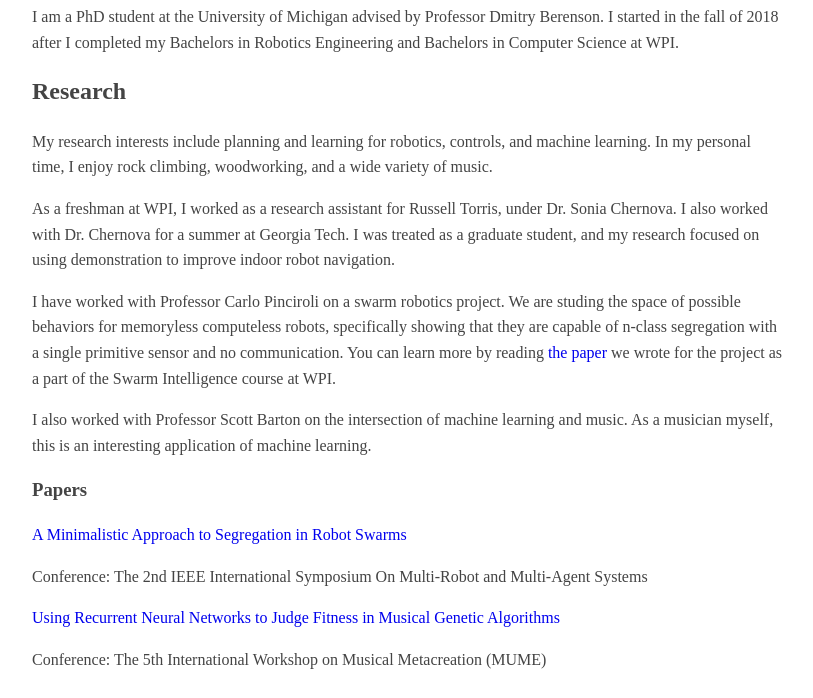
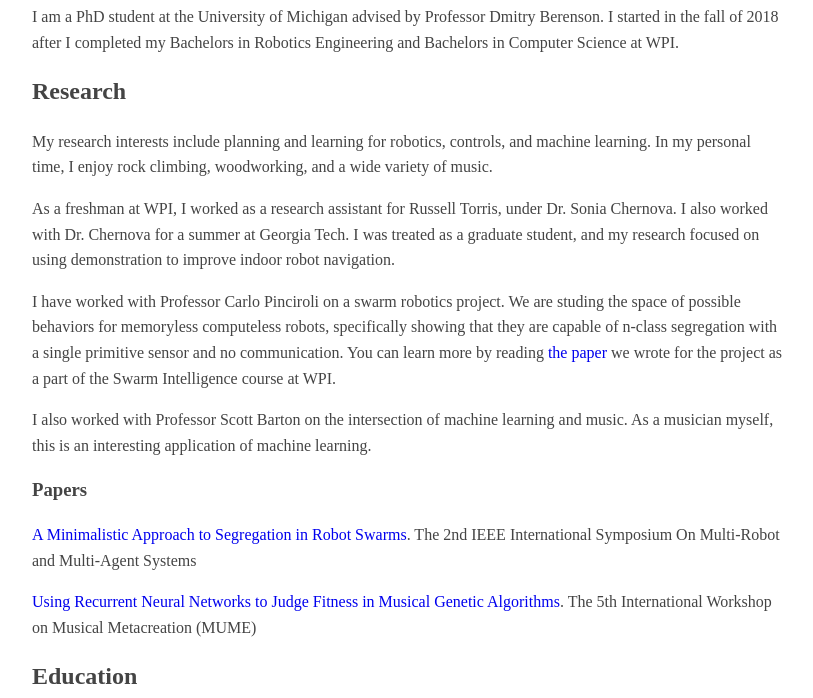
Before and after one commit to PeterMitrano/petermitrano.github.io, a plain HTML site: page index.html in a window 1280 px wide. Shown: the part 102-800 px from the top of the page, without its empty margins (233-1046 px from the left). Drawn offline with Linux system fonts and the light colour scheme.

Commit message:
improve formatting

```diff
--- a/index.html
+++ b/index.html
@@ -48,17 +48,13 @@
 
 <h3>Papers</h3>
 <p>
-<a href="https://arxiv.org/abs/1901.10423">A Minimalistic Approach to Segregation in Robot Swarms</a>
-</p>
-<p>
-Conference: The 2nd IEEE International Symposium On Multi-Robot and Multi-Agent Systems
+<a href="https://arxiv.org/abs/1901.10423">A Minimalistic Approach to Segregation in Robot Swarms</a>.
+The 2nd IEEE International Symposium On Multi-Robot and Multi-Agent Systems
 </p>
 
 <p>
-<a href="https://www.researchgate.net/publication/318041455_Using_Recurrent_Neural_Networks_to_Judge_Fitness_in_Musical_Genetic_Algorithms">Using Recurrent Neural Networks to Judge Fitness in Musical Genetic Algorithms</a>
-</p>
-<p>
-Conference: The 5th International Workshop on Musical Metacreation (MUME)
+<a href="https://www.researchgate.net/publication/318041455_Using_Recurrent_Neural_Networks_to_Judge_Fitness_in_Musical_Genetic_Algorithms">Using Recurrent Neural Networks to Judge Fitness in Musical Genetic Algorithms</a>.
+The 5th International Workshop on Musical Metacreation (MUME)
 </p>
 
 <h2>Education</h2>
```
